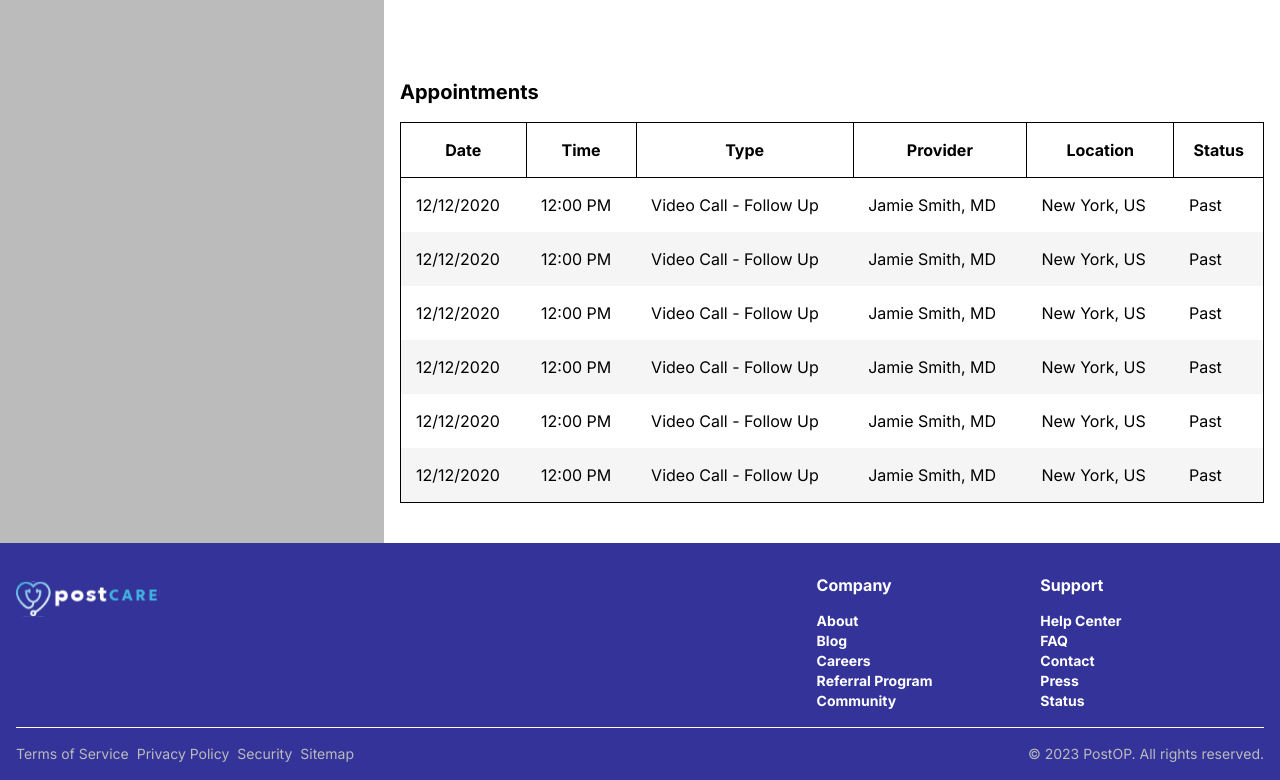
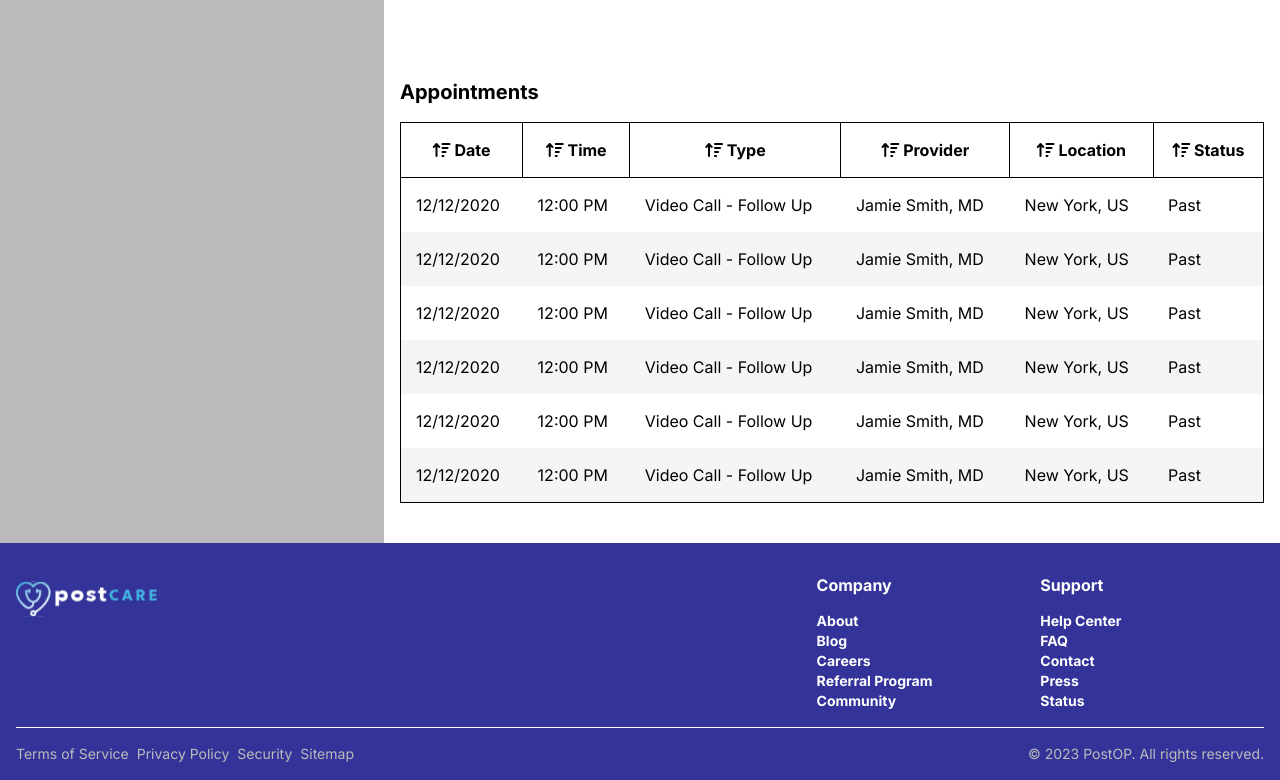
Before and after one commit to Ismailco/Postcare-app, a React (Vite) app: page /dashboard in a window 1280 px wide. Shown: the part 828-1608 px from the top of the page. Built offline with nearby package versions, Linux system fonts and the light colour scheme.

Commit message:
Add arrows to the table

```diff
--- a/src/pages/Dashboard.jsx
+++ b/src/pages/Dashboard.jsx
@@ -51,12 +51,24 @@ const Dashboard = () => (
         <table className="w-full border">
           <thead>
             <tr className="border appointments-cell">
-              <th className="border">Date</th>
-              <th className="border">Time</th>
-              <th className="border">Type</th>
-              <th className="border">Provider</th>
-              <th className="border">Location</th>
-              <th className="border">Status</th>
+              <th className="border">
+                <i className="fas fa-arrow-up-wide-short"></i> Date
+              </th>
+              <th className="border">
+                <i className="fas fa-arrow-up-wide-short"></i> Time
+              </th>
+              <th className="border">
+                <i className="fas fa-arrow-up-wide-short"></i> Type
+              </th>
+              <th className="border">
+                <i className="fas fa-arrow-up-wide-short"></i> Provider
+              </th>
+              <th className="border">
+                <i className="fas fa-arrow-up-wide-short"></i> Location
+              </th>
+              <th className="border">
+                <i className="fas fa-arrow-up-wide-short"></i> Status
+              </th>
             </tr>
           </thead>
           <tbody>
```
